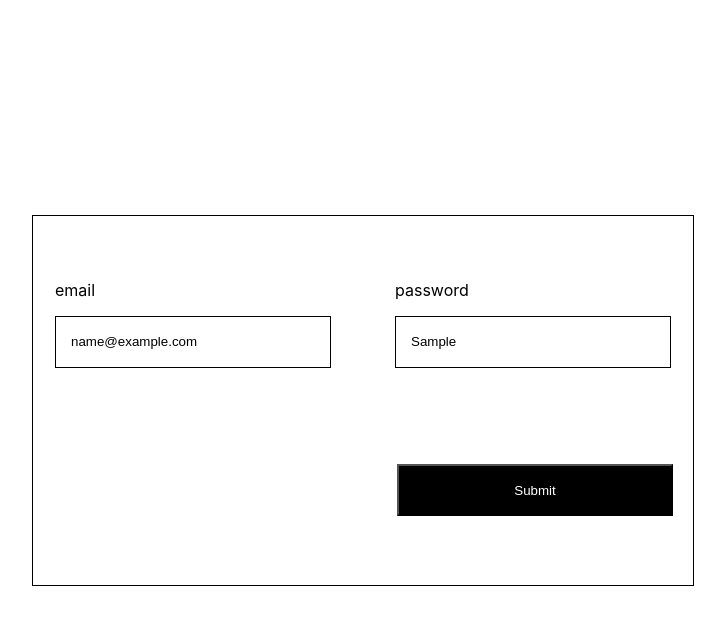
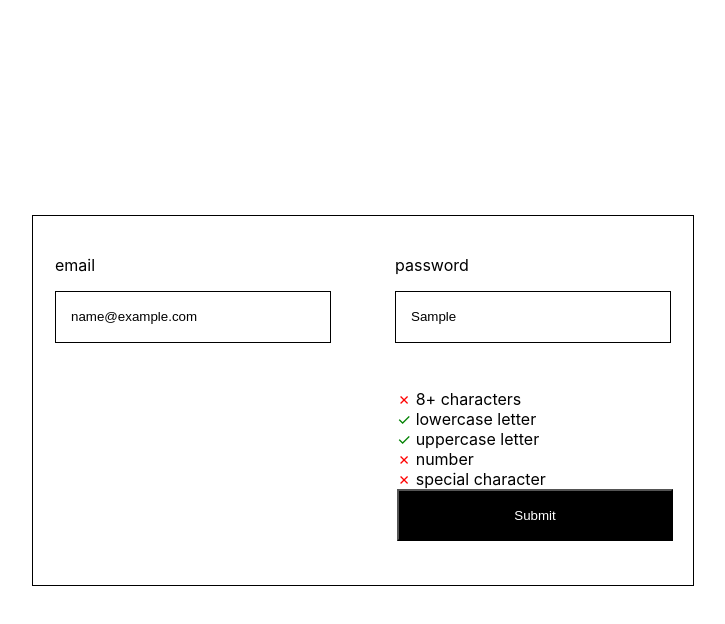
Before and after one commit to michaeleze/form-validation, a React (Create React App) app: page / in a window 1280 px wide. Both pictures are taken after typing "name@example.com", "Sample" into the empty fields and a click on the button "Submit". Shown: the top 624 px of the page, without its empty margins (277-1002 px from the left). Built offline with nearby package versions, Linux system fonts and the light colour scheme.

Commit message:
fix checks import styles

```diff
--- a/src/App.tsx
+++ b/src/App.tsx
@@ -6,7 +6,6 @@ import './App.css';
 
 function App() {
   const [password, setPassword] = useState<string>('');
-  const [showError, setShowError] = useState<boolean>(false);
   const [errorMessage, setErrorMessage] = useState<any>();
 
   const handleChange = (event: React.ChangeEvent<HTMLInputElement>) => {
@@ -29,7 +28,7 @@ function App() {
         </div>
         <div className="submitContainer">
           <div>
-            {showError && errorMessage?.map((item: { text: string, value: boolean }) => <ErrorComponent item={item} key={item.text}/>)}
+            {errorMessage?.map((item: { text: string, value: boolean }) => <ErrorComponent item={item} key={item.text}/>)}
             <button className="submitButton" onClick={handleSubmit}>Submit</button>
           </div>
         </div>
--- a/src/components/ErrorComponent/index.tsx
+++ b/src/components/ErrorComponent/index.tsx
@@ -1,8 +1,9 @@
 import React from "react";
+import './index.css';
 
 const ErrorComponent = ({item }: {item: {text: string, value: boolean}}) => (
   <div>
-    {item?.value ? <span className='checkIcon'>U+2713</span> : <span className='crossIcon'> U+2713</span>} <span>{item.text}</span>
+    {item?.value ? <span className='checkIcon'>&#10003;</span> : <span className='crossIcon'> &#10007; </span>} <span>{item.text}</span>
   </div>
 );
 
--- a/src/utils/cases.ts
+++ b/src/utils/cases.ts
@@ -7,7 +7,7 @@ export class CheckPasswordLength implements IRule {
 }
 
 export class CheckLowercase implements IRule{
-  public handleValidate = (password: string): boolean => /[a-z]/.test(password);
+  public handleValidate = (password: string): boolean => !/[a-z]/.test(password);
 }
 
 export class CheckUppercase implements IRule {
```
